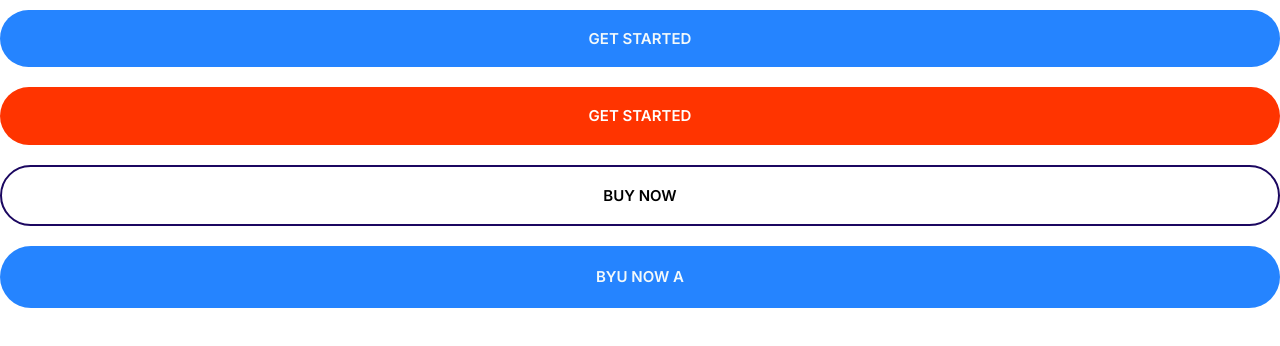
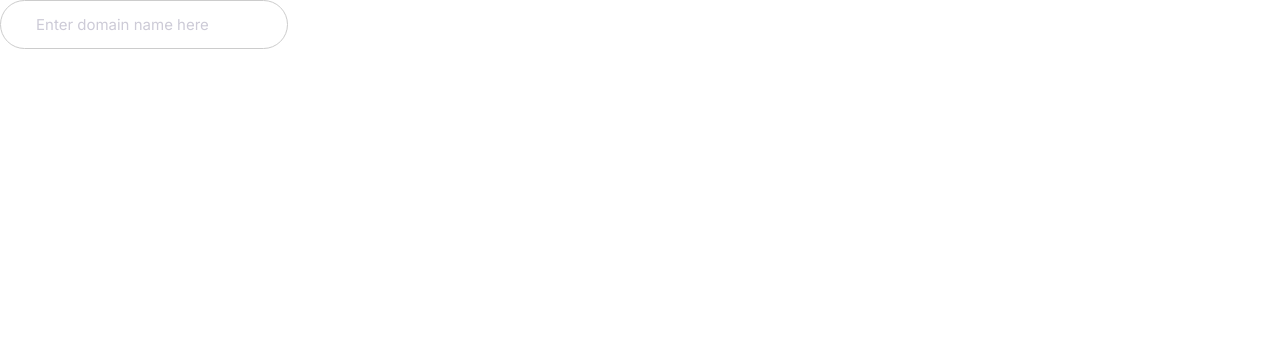
Before and after one commit to Karter256/Moshify, a plain HTML site: page Lvl8-Projest/Lesson1-Setting_up_the_project/Index.html in a window 1280 px wide. Drawn offline with nearby package versions, Linux system fonts and the light colour scheme.

Commit message:
Input text line and styling

```diff
--- a/Lvl8-Projest/Lesson1-Setting_up_the_project/Index.html
+++ b/Lvl8-Projest/Lesson1-Setting_up_the_project/Index.html
@@ -15,9 +15,6 @@
     <title>Document</title>
   </head>
   <body>
-    <button class="button block--button button--primary">Get Started</button>
-    <button class="button block--button button--accent">Get Started</button>
-    <button class="button block--button button--outline">BUY NOW</button>
-    <a href="#" class="button block--button button--primary">Byu Now A</a>
+    <input type="text" class="input" placeholder="Enter domain name here" />
   </body>
 </html>
--- a/Lvl8-Projest/Lesson1-Setting_up_the_project/css/styles.css
+++ b/Lvl8-Projest/Lesson1-Setting_up_the_project/css/styles.css
@@ -198,3 +198,21 @@ a {
     font-size: 1.5rem;
   }
 }
+/* _____________________________Inputs_____________________________ */
+.input {
+  border-radius: 30px;
+  border: 1px solid #ccc;
+  color: var(--color-headings);
+  font-size: 2rem;
+  outline: 0;
+  padding: 1.5rem 3.5rem;
+}
+::placeholder {
+  color: #cdcbd7;
+}
+@media screen and (min-width: 1024px) {
+  .input {
+    font-size: 1.5rem;
+  }
+}
+/* _____________________________   _____________________________*/
```
